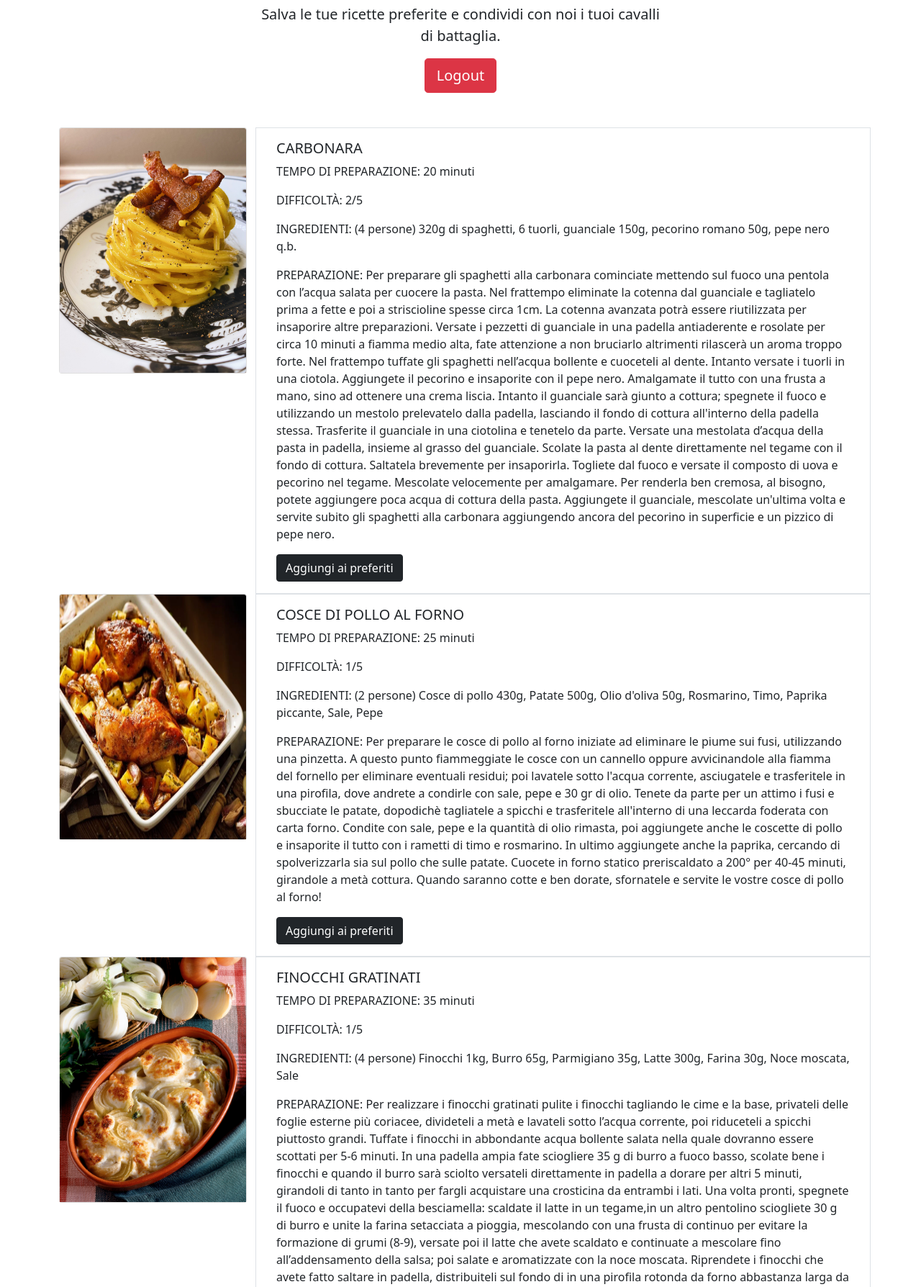
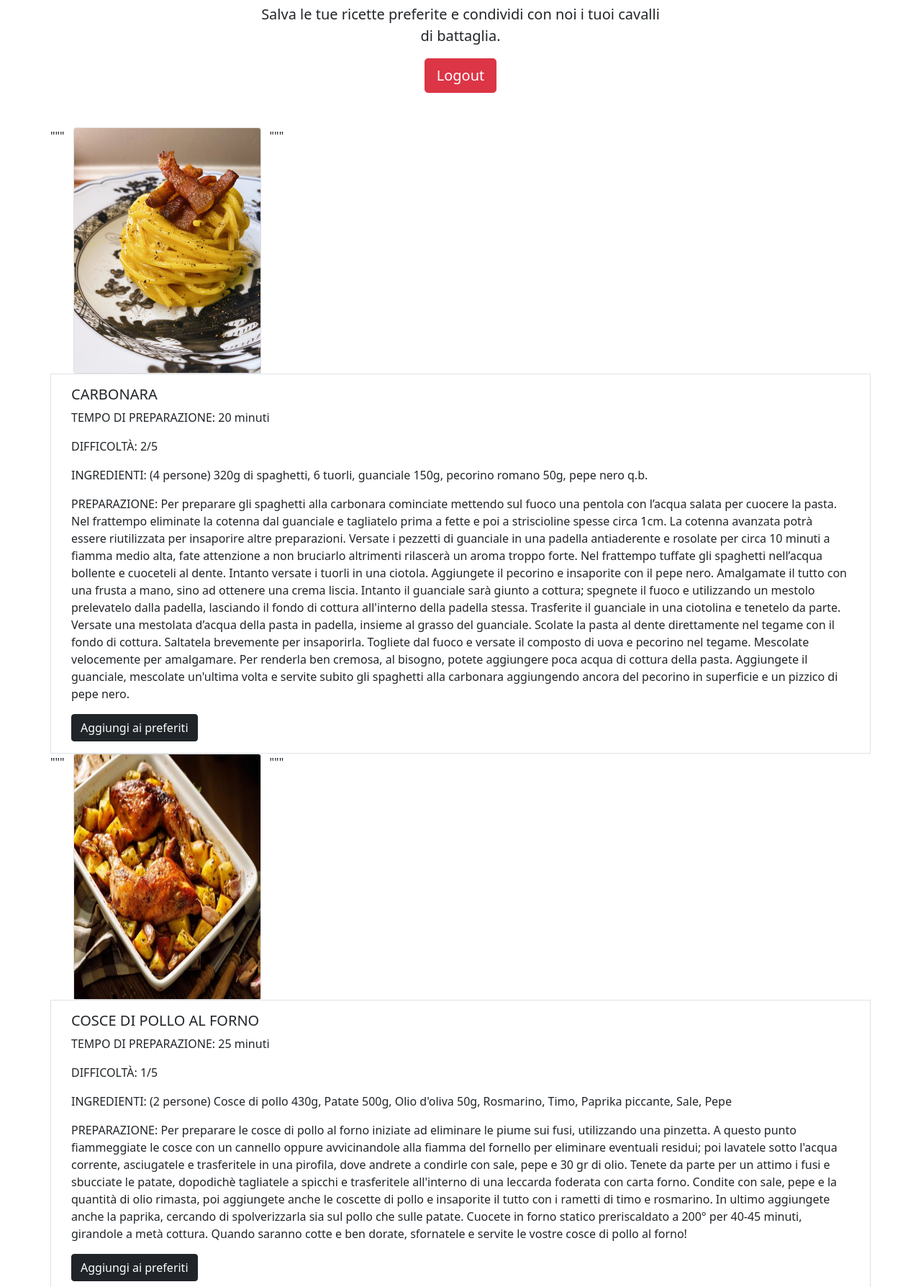
Before and after one commit to GiacomoGiani/DjangoGiacomoGiani, a Django app: page /home/accesso in a window 1280 px wide. Shown: the part 155-1943 px from the top of the page at 72% size. Run offline with Django 4.2, Linux system fonts and the light colour scheme; data comes from the database, SQL or seed files in the repository.

Commit message:
Update accesso.html

```diff
--- a/ricette/templates/ricette/accesso.html
+++ b/ricette/templates/ricette/accesso.html
@@ -49,12 +49,14 @@
     <div class="container">
         <div class="row">
             {% for ricetta in ricette %}
+                """
                 <div class="col-lg-3">
                     <div class="card" style="width: 100%;">
                         <img src="{{ ricetta.immagine.url }}" class="card-img-top" alt="..." style="height: 340px;">
                     </div>
                 </div>
-                <div class="col-lg-9 border border-orange">
+                """
+                <div class="col-lg-12 border border-orange">
                     <div class="card-body">
                         <h5 class="card-title"><span style="text-transform: uppercase;">{{ ricetta.nome }}</span></h5>
                         <p class="card-text"><span style="text-transform: uppercase;">Tempo di Preparazione:</span> {{ ricetta.tempo }} minuti</p>
```
